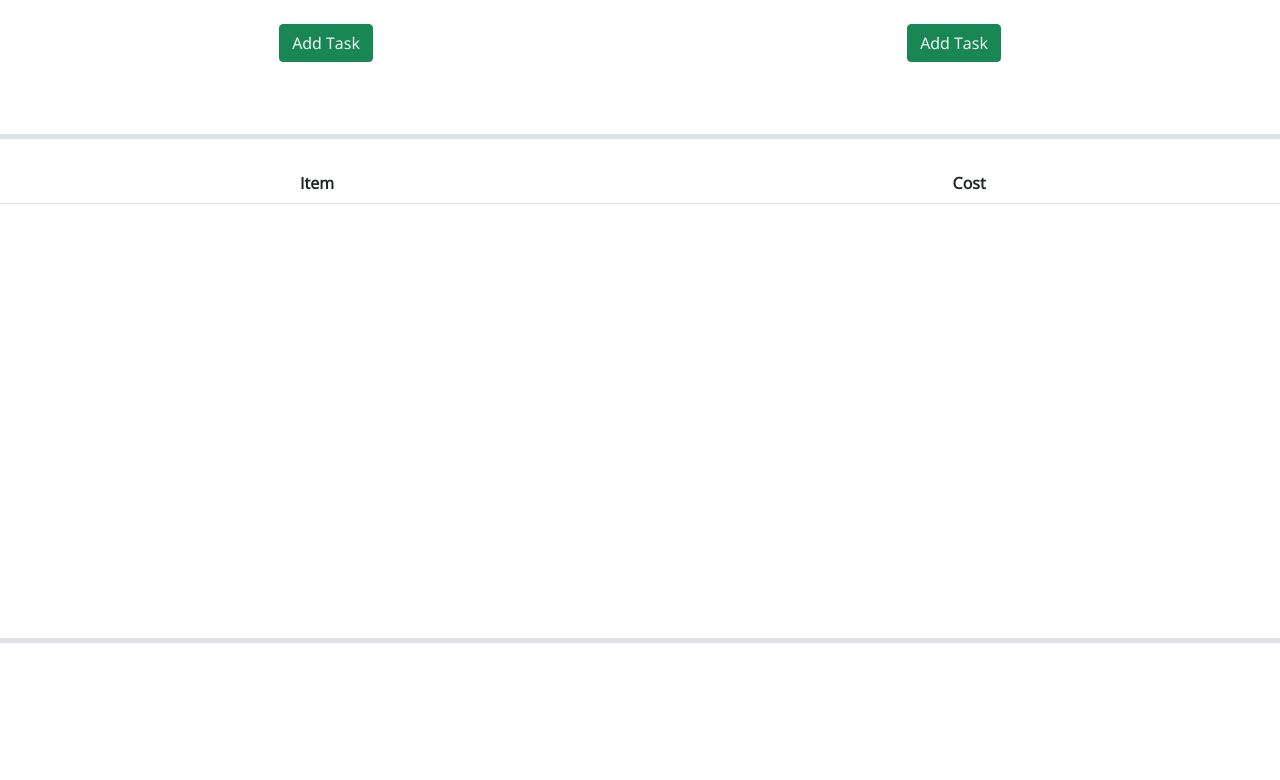
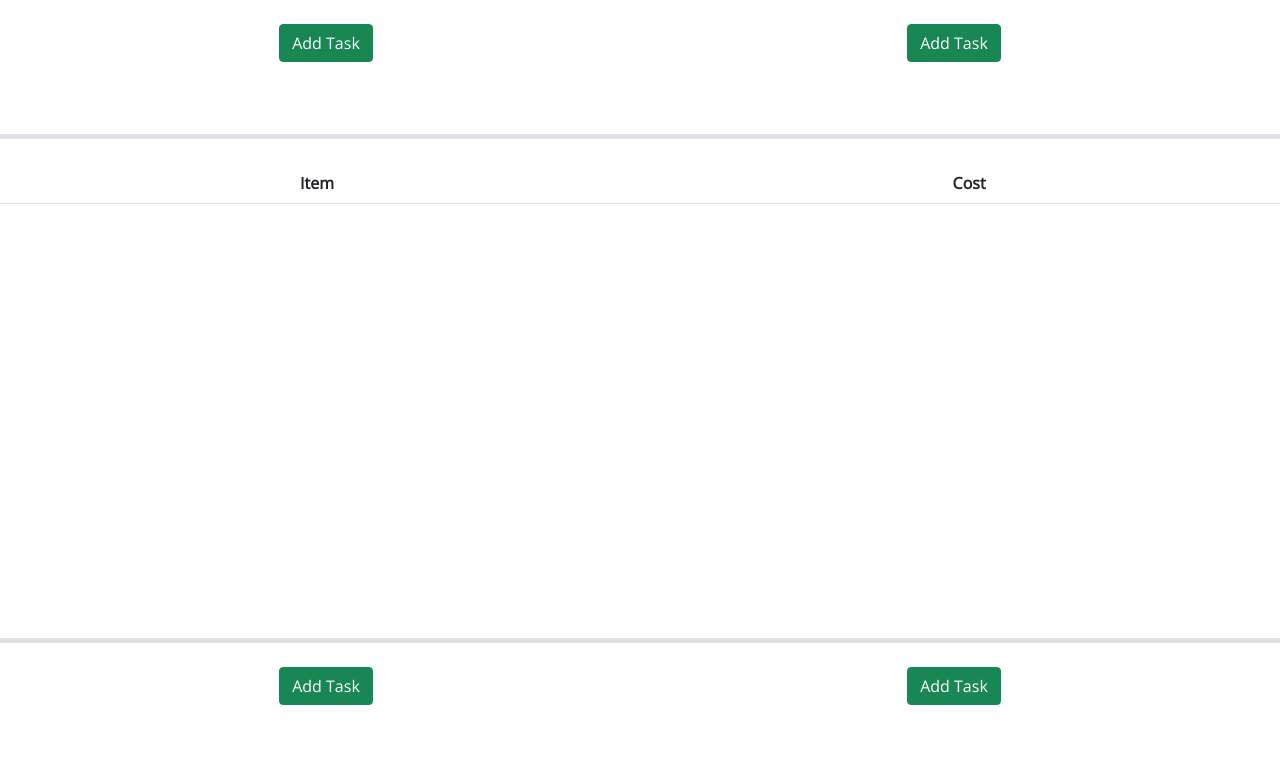
Before and after one commit to AlejandroM2023/Invoice-maker, a plain HTML site: page index.html in a window 1280 px wide. Drawn offline with nearby package versions, Linux system fonts and the light colour scheme; files that its build step writes are made by us from their sources; files whose address does not match are found by name.

Commit message:
footer layout added

```diff
--- a/index.html
+++ b/index.html
@@ -78,9 +78,21 @@
       </thead>
       <tbody>
 
+
+
       </tbody>
     </table>
   </div>
+
+  <footer class="row p-4 mb-4 text-center ">
+    <div class="col text-center mb-5">
+      <button class="btn btn-success" data-bs-toggle="modal" data-bs-target="#formModal">Add Task</button>
+    </div>
+    <div class="col ext-center mb-5">
+      <button class="btn btn-success" data-bs-toggle="modal" data-bs-target="#formModal">Add Task</button>
+    </div>
+
+  </footer>
 
   </main>
 
```
